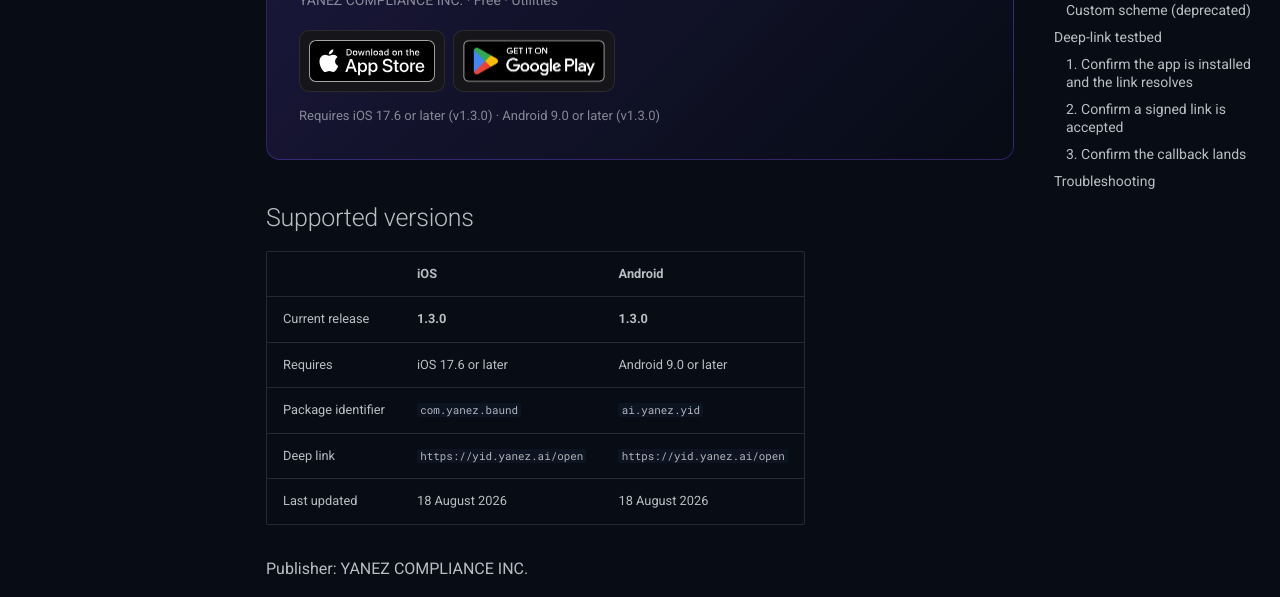
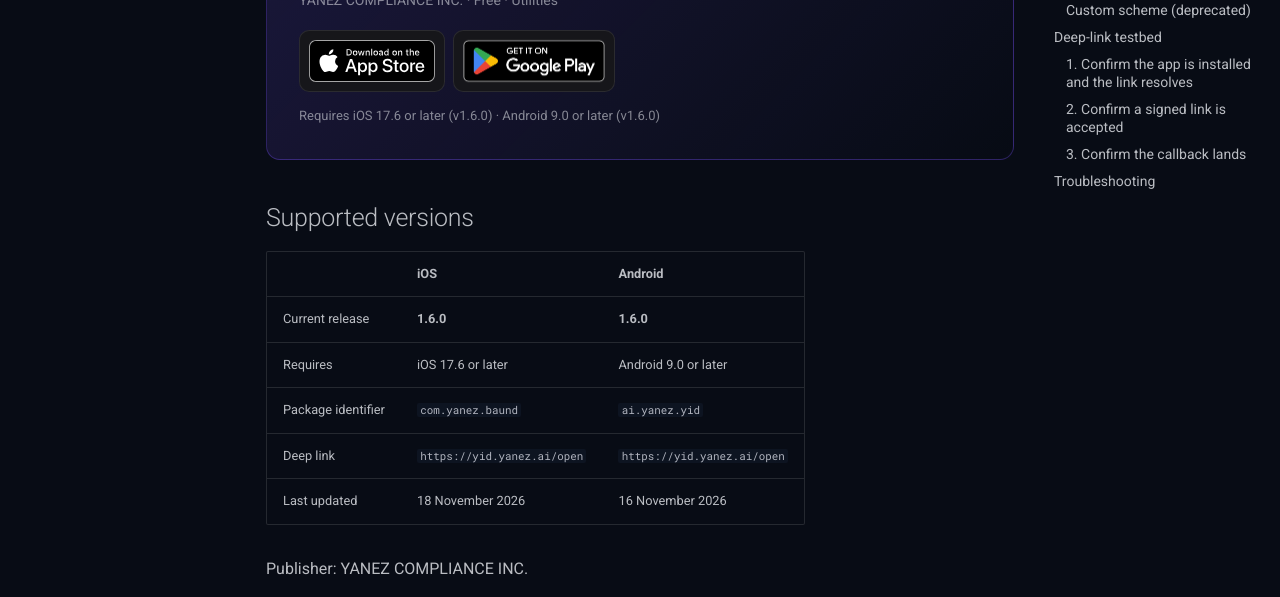
Before and after one commit to yanez-compliance/docs-yanez-ai, an MkDocs documentation site: the page built from docs/download.md, in a window 1280 px wide and 900 px high, scrolled down 320 px. Shown: the part 152-749 px from the top of the window. Built offline with MkDocs 1.6.1 and Material for MkDocs 9.7.7, drawn with Linux system fonts in a browser that asks for light colours; comment, search, counter and statistics services are not loaded.

Commit message:
docs(download): show YanezYID 1.6.0 as the current release
The App Store has had 1.6.0 since 18 November 2026 and Google Play since
16 November 2026. The minimum iOS and Android versions are unchanged.

```diff
--- a/docs/download.md
+++ b/docs/download.md
@@ -21,18 +21,18 @@ Partner applications do **not** embed this app. They hand off to it with a
 [![Get it on Google Play](assets/badge-google-play.png)](https://play.google.com/store/apps/details?id=ai.yanez.yid){ .badge .badge--google data-os="android" }
 </div>
 
-<p class="app-panel__req">Requires iOS 17.6 or later (v1.3.0) · Android 9.0 or later (v1.3.0)</p>
+<p class="app-panel__req">Requires iOS 17.6 or later (v1.6.0) · Android 9.0 or later (v1.6.0)</p>
 </div>
 
 ## Supported versions
 
 | | iOS                         | Android                     |
 | --- |-----------------------------|-----------------------------|
-| Current release | **1.3.0**                   | **1.3.0**                   |
+| Current release | **1.6.0**                   | **1.6.0**                   |
 | Requires | iOS 17.6 or later           | Android 9.0 or later        |
 | Package identifier | `com.yanez.baund`           | `ai.yanez.yid`              |
 | Deep link | `https://yid.yanez.ai/open` | `https://yid.yanez.ai/open` |
-| Last updated | 18 August 2026              | 18 August 2026              |
+| Last updated | 18 November 2026            | 16 November 2026            |
 
 Publisher: YANEZ COMPLIANCE INC.
 
```
